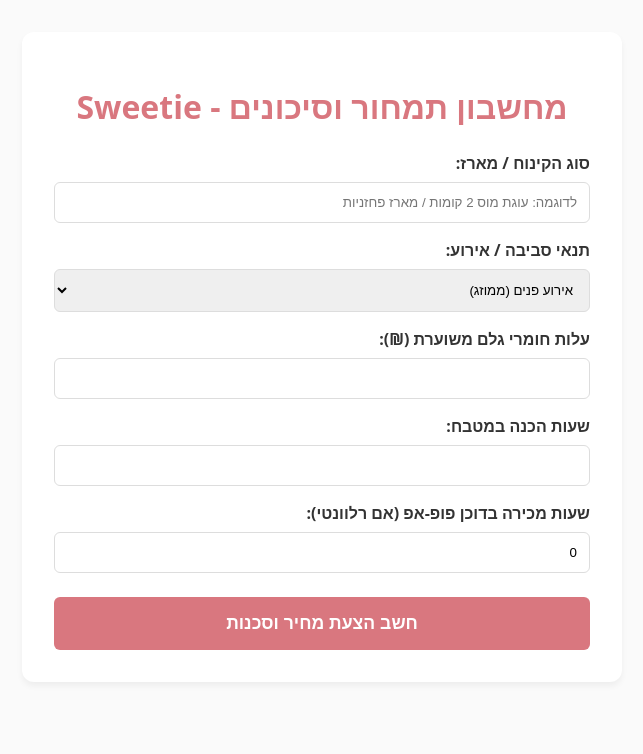
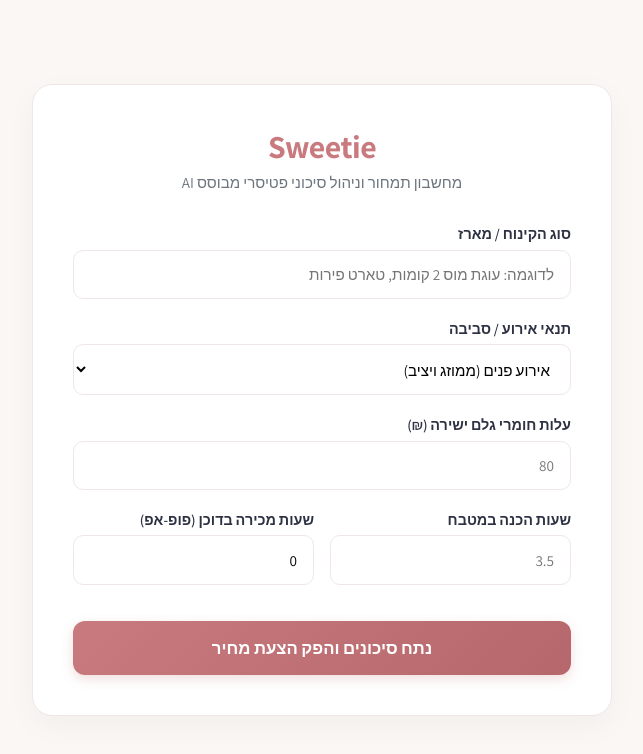
Before and after one commit to adirboccara/PastryCost-AI, a website: page public/index.html in a window 1280 px wide. Shown: the whole page, without its empty margins (318-961 px from the left). Drawn offline with Linux system fonts and the light colour scheme.

Commit message:
fix: improve error logging and frontend error display

```diff
--- a/public/index.html
+++ b/public/index.html
@@ -3,50 +3,135 @@
 <head>
     <meta charset="UTF-8">
     <meta name="viewport" content="width=device-width, initial-scale=1.0">
-    <title>Sweetie - PastryCost AI</title>
+    <title>Sweetie • PastryCost AI</title>
+    <link rel="preconnect" href="https://fonts.googleapis.com">
+    <link rel="preconnect" href="https://fonts.gstatic.com" crossorigin>
+    <link href="https://fonts.googleapis.com/css2?family=Assistant:wght@300;400;600;700&display=swap" rel="stylesheet">
     <style>
-        body { font-family: system-ui, -apple-system, sans-serif; max-width: 600px; margin: 2rem auto; padding: 0 1rem; background-color: #fafafa; color: #333; }
-        .card { background: white; padding: 2rem; border-radius: 12px; box-shadow: 0 4px 6px rgba(0,0,0,0.05); }
-        h1 { color: #d9777f; text-align: center; margin-bottom: 1.5rem; }
-        label { font-weight: bold; display: block; margin-top: 1rem; margin-bottom: 0.5rem; }
-        input, select { width: 100%; padding: 0.75rem; border: 1px solid #ddd; border-radius: 6px; box-sizing: border-box; }
-        button { width: 100%; padding: 1rem; background-color: #d9777f; color: white; border: none; border-radius: 6px; font-size: 1.1rem; font-weight: bold; margin-top: 1.5rem; cursor: pointer; transition: background 0.2s; }
-        button:hover { background-color: #c8656d; }
-        #result { background: #fdf5f6; padding: 1.5rem; border-radius: 8px; margin-top: 2rem; display: none; border: 1px solid #f2d7d9; }
-        .price-tag { font-size: 1.5rem; color: #2c3e50; font-weight: bold; }
+        :root {
+            --primary: #c97a7e;
+            --primary-hover: #b5676b;
+            --bg: #faf7f5;
+            --card-bg: #ffffff;
+            --text-main: #2d3142;
+            --text-muted: #6c757d;
+            --border: #f0e6e6;
+            --accent: #fbf0f1;
+        }
+        * { box-sizing: border-box; margin: 0; padding: 0; }
+        body {
+            font-family: 'Assistant', system-ui, sans-serif;
+            background-color: var(--bg);
+            color: var(--text-main);
+            min-height: 100vh;
+            display: flex;
+            align-items: center;
+            justify-content: center;
+            padding: 2.5rem 1rem;
+        }
+        .container {
+            width: 100%;
+            max-width: 580px;
+            background: var(--card-bg);
+            border-radius: 20px;
+            padding: 2.5rem;
+            box-shadow: 0 10px 30px rgba(0,0,0,0.04);
+            border: 1px solid var(--border);
+        }
+        .header { text-align: center; margin-bottom: 2rem; }
+        .header h1 { font-size: 2rem; font-weight: 700; color: var(--primary); letter-spacing: -0.5px; }
+        .header p { color: var(--text-muted); font-size: 0.95rem; margin-top: 0.3rem; }
+        .form-group { margin-bottom: 1.25rem; }
+        label { display: block; font-weight: 600; font-size: 0.9rem; margin-bottom: 0.4rem; color: var(--text-main); }
+        input, select {
+            width: 100%; padding: 0.85rem 1rem; font-size: 0.95rem;
+            border: 1.5px solid var(--border); border-radius: 10px; background-color: #fff;
+            transition: border-color 0.2s, box-shadow 0.2s; font-family: inherit;
+        }
+        input:focus, select:focus { outline: none; border-color: var(--primary); box-shadow: 0 0 0 3px rgba(201, 122, 126, 0.15); }
+        .row { display: grid; grid-template-columns: 1fr 1fr; gap: 1rem; }
+        button {
+            width: 100%; padding: 1rem; background: linear-gradient(135deg, var(--primary), var(--primary-hover));
+            color: white; border: none; border-radius: 12px; font-size: 1.05rem; font-weight: 700;
+            cursor: pointer; margin-top: 1rem; transition: transform 0.1s, box-shadow 0.2s;
+            box-shadow: 0 4px 12px rgba(201, 122, 126, 0.25); font-family: inherit;
+        }
+        button:hover { box-shadow: 0 6px 16px rgba(201, 122, 126, 0.35); }
+        #result {
+            display: none; margin-top: 2rem; background: var(--accent); border-radius: 14px;
+            padding: 1.5rem; border: 1px solid rgba(201, 122, 126, 0.2);
+        }
+        .price-box {
+            display: flex; align-items: baseline; justify-content: space-between;
+            border-bottom: 1px solid rgba(201, 122, 126, 0.2); padding-bottom: 0.8rem; margin-bottom: 1rem;
+        }
+        .price-label { font-size: 1rem; font-weight: 600; }
+        .price-val { font-size: 1.8rem; font-weight: 700; color: var(--primary); }
+        .res-section { margin-bottom: 1rem; font-size: 0.95rem; line-height: 1.5; }
+        .res-section strong { display: block; margin-bottom: 0.2rem; color: var(--text-main); }
+        .res-text { color: #444; white-space: pre-wrap; }
+        .error-box {
+            display: none; margin-top: 1rem; padding: 1rem; border-radius: 8px;
+            background: #fff0f0; border: 1px solid #ffcccc; color: #b71c1c; font-size: 0.9rem;
+        }
     </style>
 </head>
 <body>
-    <div class="card">
-        <h1>מחשבון תמחור וסיכונים - Sweetie</h1>
+    <div class="container">
+        <div class="header">
+            <h1>Sweetie</h1>
+            <p>מחשבון תמחור וניהול סיכוני פטיסרי מבוסס AI</p>
+        </div>
+
         <form id="calcForm">
-            <label>סוג הקינוח / מארז:</label>
-            <input type="text" id="itemType" required placeholder="לדוגמה: עוגת מוס 2 קומות / מארז פחזניות">
+            <div class="form-group">
+                <label>סוג הקינוח / מארז</label>
+                <input type="text" id="itemType" required placeholder="לדוגמה: עוגת מוס 2 קומות, טארט פירות">
+            </div>
 
-            <label>תנאי סביבה / אירוע:</label>
-            <select id="environment">
-                <option value="Indoor/AC">אירוע פנים (ממוזג)</option>
-                <option value="Outdoor Summer Event">אירוע חוץ (קיץ/חום/לחות)</option>
-                <option value="Delivery/Transit">משלוח ארוך ברכב</option>
-            </select>
+            <div class="form-group">
+                <label>תנאי אירוע / סביבה</label>
+                <select id="environment">
+                    <option value="Indoor/AC">אירוע פנים (ממוזג ויציב)</option>
+                    <option value="Outdoor Summer Event">אירוע חוץ (קיץ / חום / לחות גבוהה)</option>
+                    <option value="Delivery/Transit">שינוע ומשלוח ברכב</option>
+                </select>
+            </div>
 
-            <label>עלות חומרי גלם משוערת (₪):</label>
-            <input type="number" id="ingredientCost" required min="1">
+            <div class="form-group">
+                <label>עלות חומרי גלם ישירה (₪)</label>
+                <input type="number" id="ingredientCost" required min="1" placeholder="80">
+            </div>
 
-            <label>שעות הכנה במטבח:</label>
-            <input type="number" id="prepHours" required min="0" step="0.5">
+            <div class="row">
+                <div class="form-group">
+                    <label>שעות הכנה במטבח</label>
+                    <input type="number" id="prepHours" required min="0" step="0.5" placeholder="3.5">
+                </div>
+                <div class="form-group">
+                    <label>שעות מכירה בדוכן (פופ-אפ)</label>
+                    <input type="number" id="salesHours" value="0" min="0" step="0.5">
+                </div>
+            </div>
 
-            <label>שעות מכירה בדוכן פופ-אפ (אם רלוונטי):</label>
-            <input type="number" id="salesHours" value="0" min="0" step="0.5">
-
-            <button type="submit" id="submitBtn">חשב הצעת מחיר וסכנות</button>
+            <button type="submit" id="submitBtn">נתח סיכונים והפק הצעת מחיר</button>
         </form>
 
+        <div id="errorBox" class="error-box"></div>
+
         <div id="result">
-            <h3>תוצאות ניתוח ה-AI:</h3>
-            <p><strong>מחיר סופי מומלץ:</strong> <span class="price-tag">₪<span id="resPrice"></span></span></p>
-            <p><strong>הודעה ללקוח:</strong><br><span id="resQuote" style="white-space: pre-wrap;"></span></p>
-            <p><strong>הנחיות שינוע ואחסון (פרוטוקול):</strong><br><span id="resProtocol" style="white-space: pre-wrap;"></span></p>
+            <div class="price-box">
+                <span class="price-label">מחיר מומלץ כולל שולי רווח:</span>
+                <span class="price-val">₪<span id="resPrice"></span></span>
+            </div>
+            <div class="res-section">
+                <strong>הצעת מחיר מנוסחת ללקוח:</strong>
+                <div id="resQuote" class="res-text"></div>
+            </div>
+            <div class="res-section" style="margin-bottom: 0;">
+                <strong>פרוטוקול שינוע ואחסון מקצועי:</strong>
+                <div id="resProtocol" class="res-text"></div>
+            </div>
         </div>
     </div>
 
@@ -54,33 +139,44 @@
         document.getElementById('calcForm').addEventListener('submit', async (e) => {
             e.preventDefault();
             const btn = document.getElementById('submitBtn');
-            btn.textContent = 'מנתח נתונים...';
+            const errorBox = document.getElementById('errorBox');
+            const resultBox = document.getElementById('result');
+
+            errorBox.style.display = 'none';
+            resultBox.style.display = 'none';
+            btn.textContent = 'הסוכן מנתח סיכונים ותמחור...';
             btn.disabled = true;
 
             const payload = {
                 itemType: document.getElementById('itemType').value,
                 environment: document.getElementById('environment').value,
-                ingredientCost: document.getElementById('ingredientCost').value,
-                prepHours: document.getElementById('prepHours').value,
-                salesHours: document.getElementById('salesHours').value,
+                ingredientCost: Number(document.getElementById('ingredientCost').value),
+                prepHours: Number(document.getElementById('prepHours').value),
+                salesHours: Number(document.getElementById('salesHours').value),
                 hourlyRate: 80
             };
 
             try {
                 const response = await fetch('/.netlify/functions/calculate', {
                     method: 'POST',
+                    headers: { 'Content-Type': 'application/json' },
                     body: JSON.stringify(payload)
                 });
                 const data = await response.json();
 
+                if (!response.ok || data.error) {
+                    throw new Error(data.error || 'Server error ' + response.status);
+                }
+
                 document.getElementById('resPrice').textContent = data.financials.recommendedPrice;
                 document.getElementById('resQuote').textContent = data.proposal.client_quote;
                 document.getElementById('resProtocol').textContent = data.proposal.logistics_protocol;
-                document.getElementById('result').style.display = 'block';
+                resultBox.style.display = 'block';
             } catch (err) {
-                alert('אירעה שגיאה בחיבור לסוכן ה-AI. ודא שהמערכת מוגדרת כראוי.');
+                errorBox.textContent = 'שגיאה: ' + err.message;
+                errorBox.style.display = 'block';
             } finally {
-                btn.textContent = 'חשב הצעת מחיר וסכנות';
+                btn.textContent = 'נתח סיכונים והפק הצעת מחיר';
                 btn.disabled = false;
             }
         });
```
Also changed, not shown: netlify/functions/calculate.js (+9 -3 lines).
